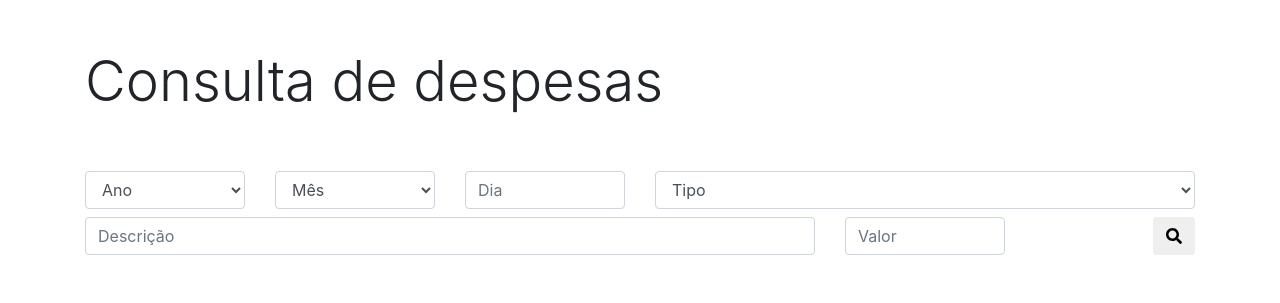
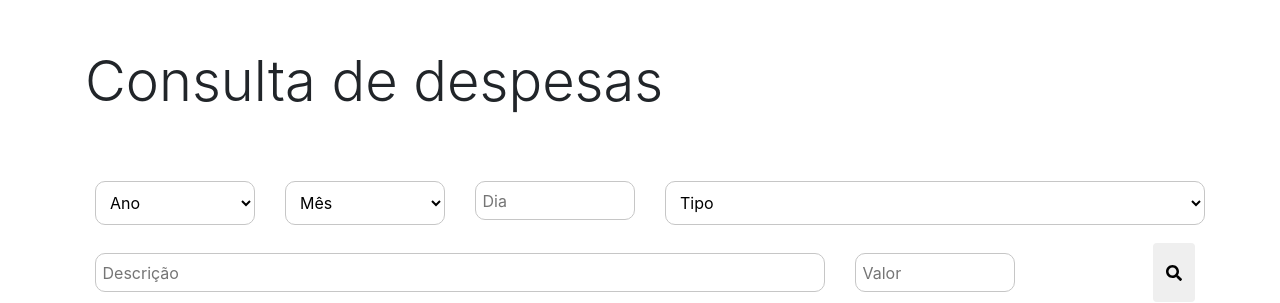
Before and after one commit to IanoMaciel/academicNotebook, a PHP site: page /consulta.html in a window 1280 px wide. Shown: the part 61-364 px from the top of the page. Run offline with PHP 8.4, Linux system fonts and the light colour scheme; some libraries are stand-ins or nearby versions.

Commit message:
Parte5: em andamento

```diff
--- a/2021.2/Programação Web/Exercícios_práticos/Lista1_parte5/consulta.html
+++ b/2021.2/Programação Web/Exercícios_práticos/Lista1_parte5/consulta.html
@@ -17,11 +17,12 @@
     <!-- CSS -->
     <link href="./css/estilo.css" rel="styleSheet">
 
+    <!-- js -->
+    <script src="js/app.js"></script>
+
 	</head>
 
   <body>
-
-
     <nav class="navbar navbar-expand-lg navbar-dark backgroundColor mb-5">
       <div class="container">
         <a class="navbar-brand" href="#">
@@ -54,14 +55,14 @@
 
       <div class="row mb-2">
         <div class="col-md-2">
-          <select class="form-control" id="ano">
+          <select class="formInput" id="ano">
             <option value="">Ano</option>
             <option value="2018">2018</option>
           </select>
         </div>
 
         <div class="col-md-2">
-          <select class="form-control" id="mes">
+          <select class="formInput" id="mes">
             <option value="">Mês</option>
             <option value="1">Janeiro</option>
             <option value="2">Fevereiro</option>
@@ -79,11 +80,11 @@
         </div>
 
         <div class="col-md-2">
-          <input type="text" class="form-control" placeholder="Dia" id="dia" />
+          <input type="text" class="formInputText" placeholder="Dia" id="dia" />
         </div>
 
         <div class="col-md-6">
-          <select class="form-control" id="tipo">
+          <select class="formInput" id="tipo">
             <option>Tipo</option>
             <option value="1">Alimentação</option>
             <option value="2">Educação</option>
@@ -96,11 +97,11 @@
 
       <div class="row  mb-5">
         <div class="col-md-8">
-          <input type="text" class="form-control" placeholder="Descrição" id="descricao" />
+          <input type="text" class="formInputText" placeholder="Descrição" id="descricao" />
         </div>
 
         <div class="col-md-2">
-          <input type="text" class="form-control" placeholder="Valor" id="valor" />
+          <input type="text" class="formInputText" placeholder="Valor" id="valor" />
         </div>
 
         <div class="col-md-2 d-flex justify-content-end">
--- a/2021.2/Programação Web/Exercícios_práticos/Lista1_parte5/css/estilo.css
+++ b/2021.2/Programação Web/Exercícios_práticos/Lista1_parte5/css/estilo.css
@@ -7,6 +7,8 @@
     margin: 10px;
     width: 100%;
     border-radius: 10px;
+    background-color: #fff;
+    border: 1px solid #c6c6c6;
 }
 
 .formInputText {
--- a/2021.2/Programação Web/Exercícios_práticos/Lista1_parte5/js/app.js
+++ b/2021.2/Programação Web/Exercícios_práticos/Lista1_parte5/js/app.js
@@ -0,0 +1,28 @@
+class Despesa
+{
+    constructor(ano, mes, dia, tipo, descricao, valor)
+    {
+        this.ano = ano
+        this.mes = mes
+        this.dia = dia
+        this.tipo = tipo
+        this.descricao = descricao
+        this.valor = valor
+    }
+}
+
+function cadastrarDespesa()
+{
+    // slecionando os campos
+    let dia = document.getElementById('dia')
+    let mes = document.getElementById('mes')
+    let ano = document.getElementById('ano')
+
+    let tipo = document.getElementById('tipo')
+    let descricao = document.getElementById('descricao')
+    let valor = document.getElementById('valor')
+
+    let despesa = new Despesa(dia.value, mes.value, ano.value, tipo.value, descricao.value, valor.value)
+
+    console.log(despesa)
+}
```
Also changed, not shown: 2021.2/Programação Web/Exercícios_práticos/Lista1_parte5/index.html (+9 -4 lines), 2021.2/Programação Web/exemplo_agenda_aurelio/index.html (+14 -7 lines).
